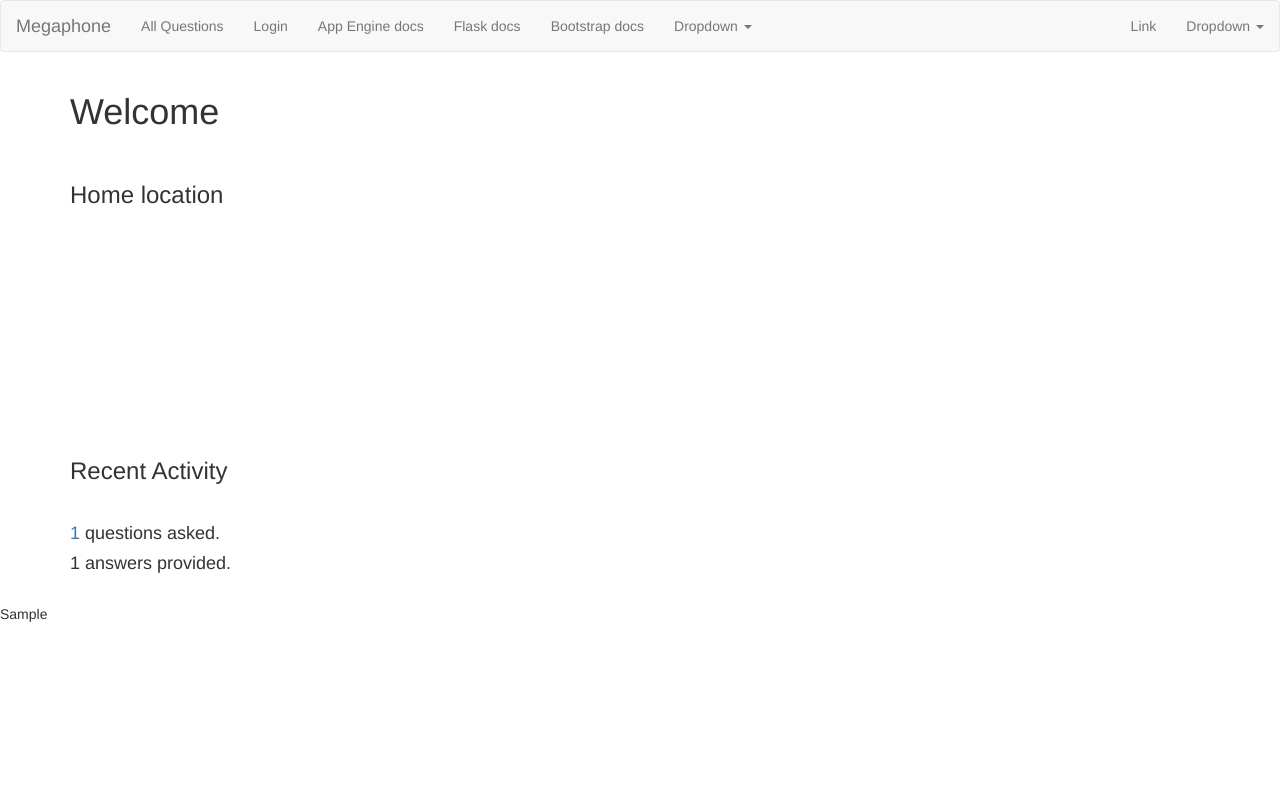
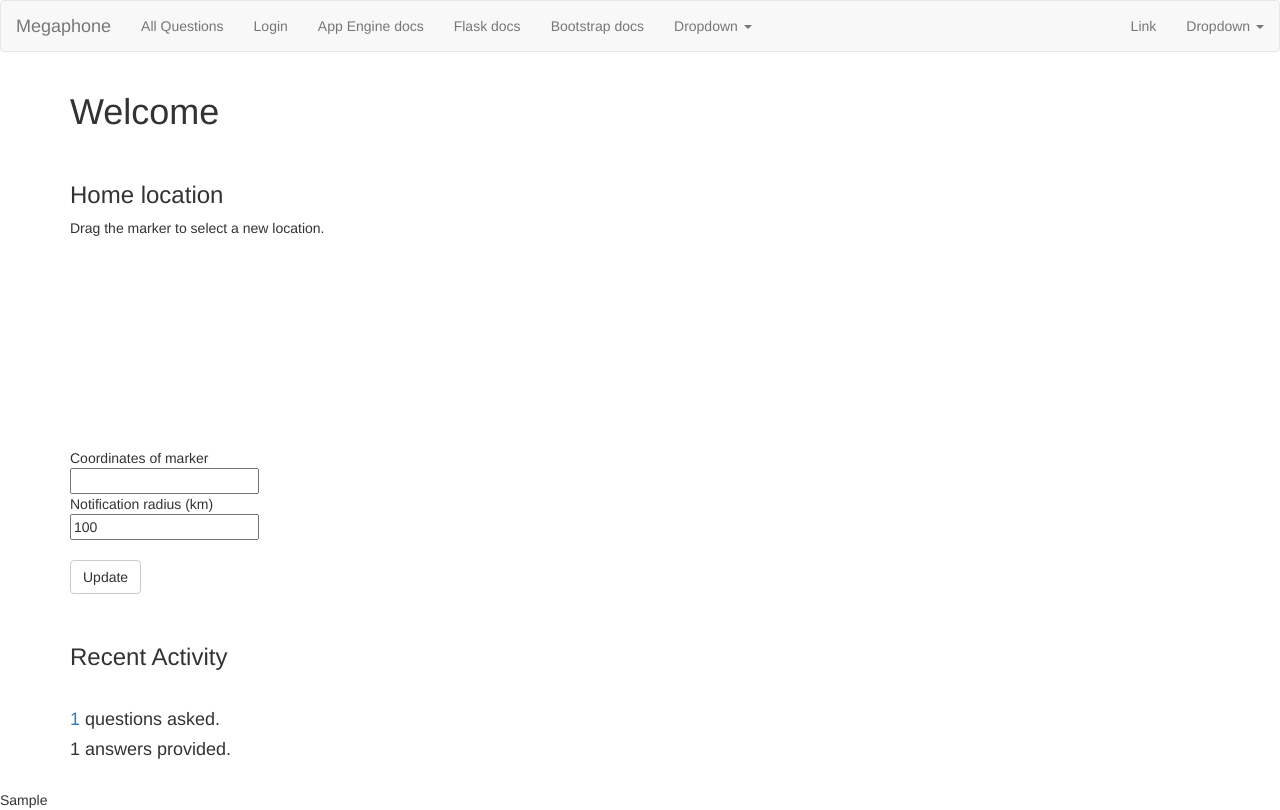
Before and after one commit to ahbuntu/ece1779, a Python web app: template project-2/megaphone/application/templates/user_profile.html in a window 1280 px wide. Before the commit the page ends 622 px from the top, so only its background shows below. Run offline with Jinja, Linux system fonts and the light colour scheme; the template is opened without the code that fills it: most values are stand-ins (such as "Sample title", 1, 10 or a date in 2020); a map, chart or similar area stays blank; some libraries are stand-ins or nearby versions.

Commit message:
update home location and notification radius func

```diff
--- a/project-2/megaphone/application/templates/user_profile.html
+++ b/project-2/megaphone/application/templates/user_profile.html
@@ -17,16 +17,41 @@
         <div id="map-canvas-profile"></div>
         <p>
             <form id="post-user-form" method="post" action="{{ url_for('user_profile') }}">
-                <input id="origin_location" name="origin_location" type="text"/>
-                <input id="notification_radius_in_km" name="notification_radius_in_km" type="text"/>
+                <div class="control-group">
+                    <div class="control-label">Coordinates of marker</div>
+                    <div class="controls">
+                        <input id="origin_location" name="origin_location" type="text"/>
+                    </div>
+                    <div class="control-label">Notification radius (km)</div>
+                    <div class="controls">
+                        <input id="notification_radius_in_km" name="notification_radius_in_km" type="number" value="100"/>
+                    </div>
+                </div>
+                <div>&nbsp;</div>
                 <button class="btn btn-default">Set as home location</button>
             </form>
-
             <div>Click the button to receive notifications for new questions near you.</div>
         </p>
     {% else %}
         <h3>Home location</h3>
+        <div>Drag the marker to select a new location.</div>
         <div id="map-canvas-profile"></div>
+        <p>
+            <form id="post-user-form" method="post" action="{{ url_for('user_profile') }}">
+                <div class="control-group">
+                    <div class="control-label">Coordinates of marker</div>
+                    <div class="controls">
+                        <input id="origin_location" name="origin_location" type="text"/>
+                    </div>
+                    <div class="control-label">Notification radius (km)</div>
+                    <div class="controls">
+                        <input id="notification_radius_in_km" name="notification_radius_in_km" type="number" value="100"/>
+                    </div>
+                </div>
+                <div>&nbsp;</div>
+                <button class="btn btn-default">Update</button>
+            </form>
+        </p>
     {% endif %}
 
     <div>&nbsp;</div>
@@ -58,6 +83,14 @@
                 draggable: true,
                 title:"Me"
             });
+
+            google.maps.event.addListener(marker, 'dragstart', function() {
+                $('#origin_location').val("");
+            });
+
+            google.maps.event.addListener(marker, 'dragend', function() {
+                $('#origin_location').val(marker.getPosition().toUrlValue());
+            });
         }
 
         function geosuccess(position) {
@@ -80,7 +113,7 @@
                 var self = this;
                 var location_form = $('#post-user-form');
                 location_form.on('submit', function (evt) {
-                    $('#notification_radius_in_km').val(100);
+                    //alert($('#origin_location').val());
                 });
             }
         };
--- a/project-2/megaphone/application/views.py
+++ b/project-2/megaphone/application/views.py
@@ -139,14 +139,12 @@ def user_profile():
             prospective_user = ProspectiveUser (
                 login = user,
                 origin_location = get_location(form.origin_location.data),
-                notification_radius_in_km = form.notification_radius_in_km.data, #TODO: make this dynamic
+                notification_radius_in_km = form.notification_radius_in_km.data,
                 screen_name = form.screen_name.data
             )
         else:
-            # all_post_users = ProspectiveUser.get_for(users.get_current_user())
-            # post_user = all_post_users.get()
             prospective_user.origin_location = get_location(form.origin_location.data)
-            prospective_user.notification_radius_in_km = get_location(form.notification_radius_in_km.data), #TODO: make this dynamic
+            prospective_user.notification_radius_in_km = form.notification_radius_in_km.data
             prospective_user.screen_name = form.screen_name.data
         try:
             prospective_user.put()
```
